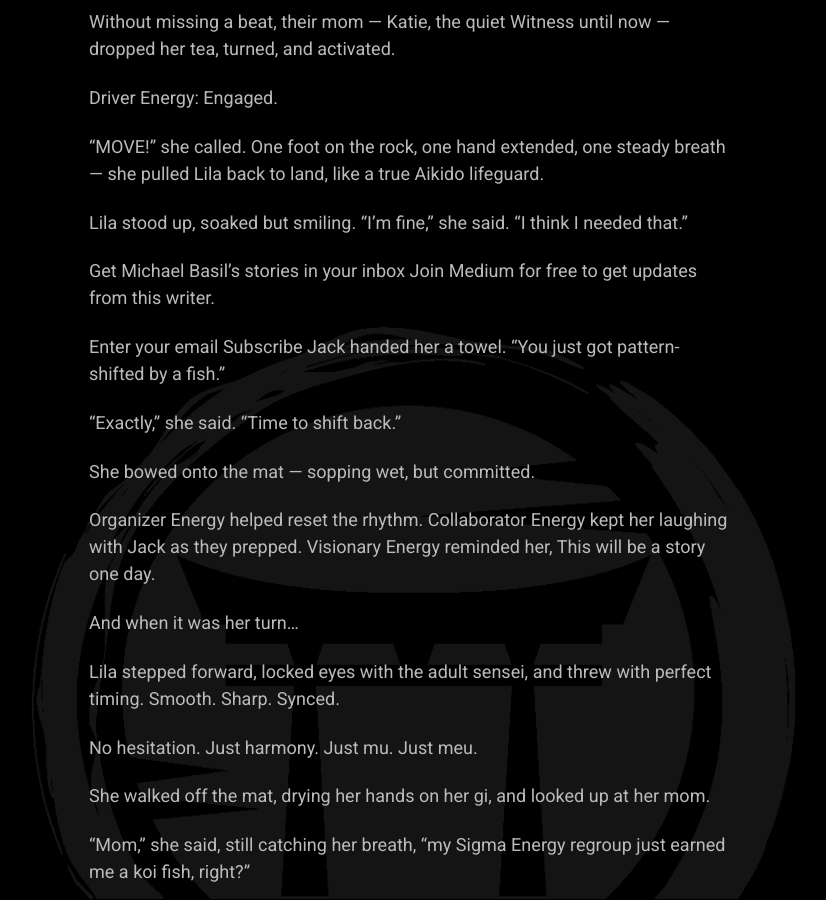
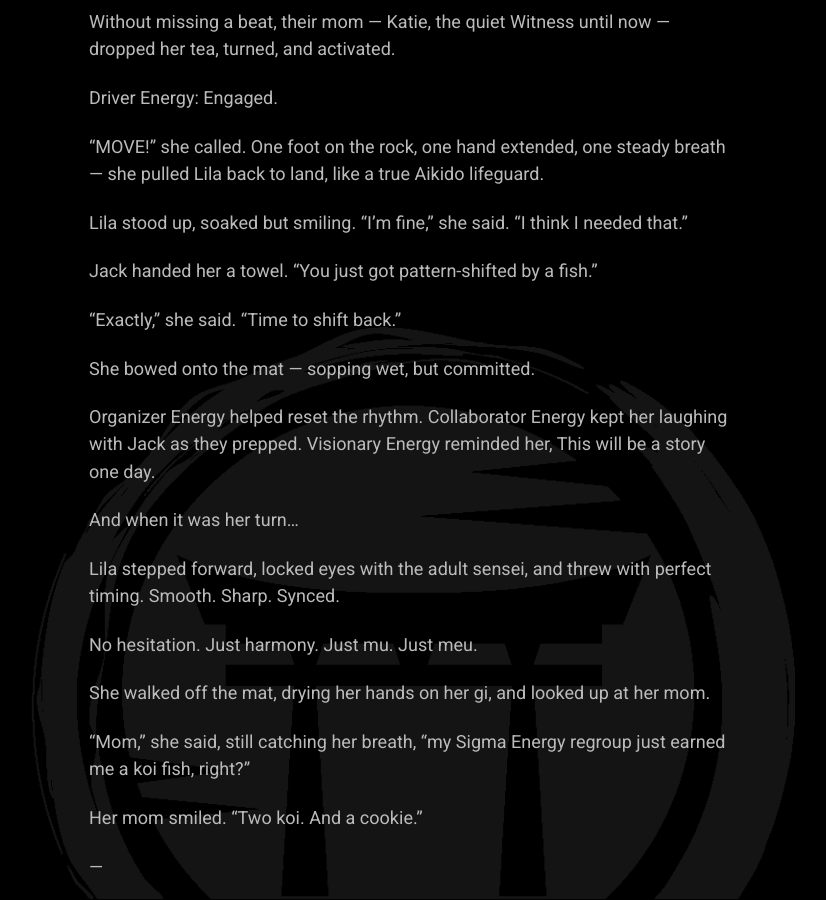
Before and after one commit to mindset-dojo/mindset-dojo.github.io, a Jekyll site: the page built from _insights/2025/michael-basil/2025-07-18-the-four-energies-and-the-aikido-garden-demo.md, in a window 1280 px wide and 900 px high, scrolled down 956 px. Shown: the whole window, without its empty margins (229-1055 px from the left). Built offline with Jekyll 4.4.1, drawn with Linux system fonts in a browser that asks for light colours; some web fonts are replaced.

Commit message:
fix(insights): four energies Aikido garden demo metadata

```diff
--- a/_insights/2025/michael-basil/2025-07-18-the-four-energies-and-the-aikido-garden-demo.md
+++ b/_insights/2025/michael-basil/2025-07-18-the-four-energies-and-the-aikido-garden-demo.md
@@ -40,13 +40,8 @@
 “MOVE!” she called.
 One foot on the rock, one hand extended, one steady breath — she pulled Lila back to land, like a true Aikido lifeguard.
 
-Lila stood up, soaked but smiling. “I’m fine,” she said. “I think I needed that.”
+Lila stood up, soaked but smiling. “I’m fine,” she said. “I think I needed that."
 
-Get Michael Basil’s stories in your inbox
-Join Medium for free to get updates from this writer.
-
-Enter your email
-Subscribe
 Jack handed her a towel. “You just got pattern-shifted by a fish.”
 
 “Exactly,” she said. “Time to shift back.”
@@ -74,7 +69,7 @@
 
 —
 
- Moral of the Fable:
+## Moral of the Fable:
 
 You can fall in. You can feel shaky.
 But with all four energies — and a towel —
```
